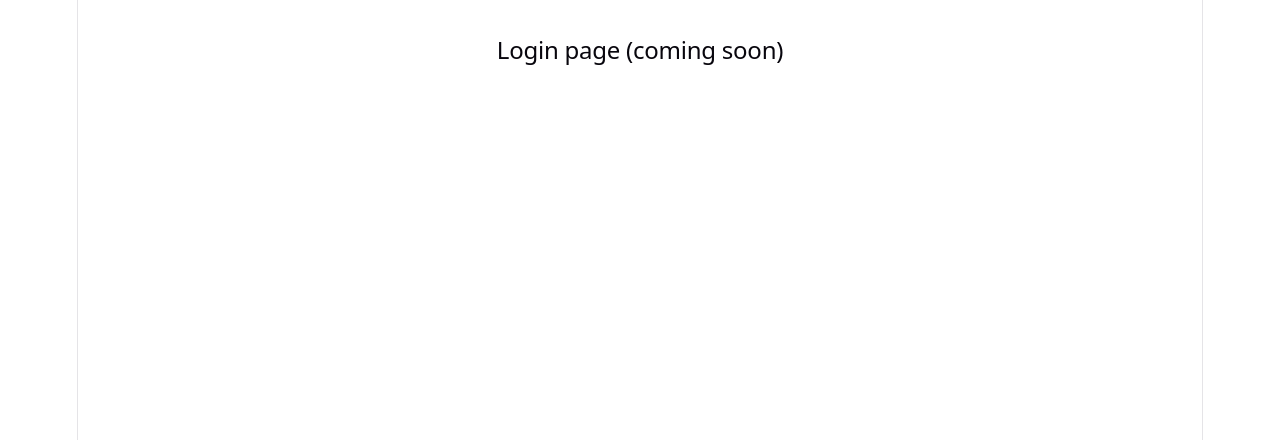
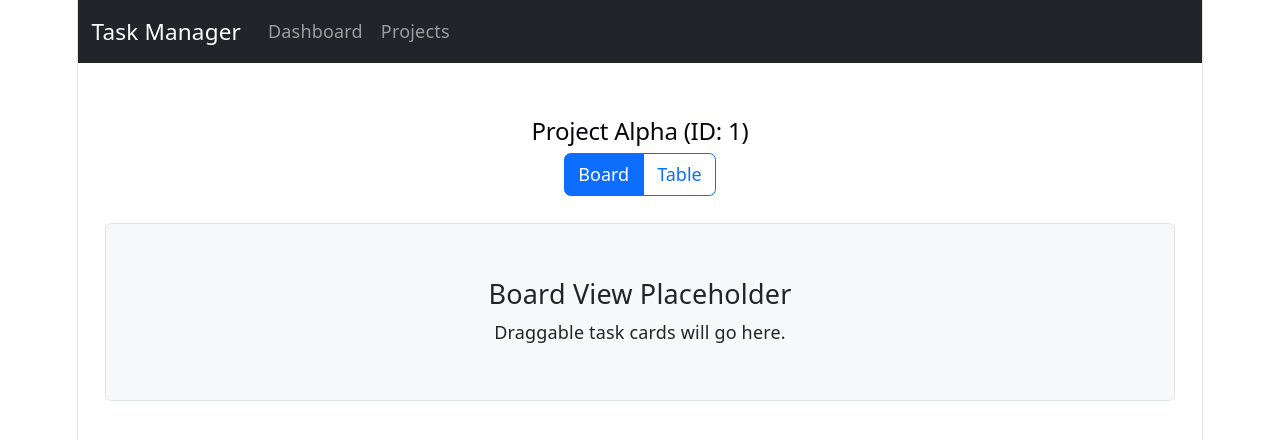
Before and after one commit to harshaayiniekathirgamanathan/Task-Management-Web-Project, a React (Vite) app in the folder client/: page /projects/1 in a window 1280 px wide. Before the commit this address led to /login. Shown: the top 440 px of the page. Built offline with nearby package versions, Linux system fonts and the light colour scheme; no server answers.

Commit message:
feat: add project detail page with board/table toggle

```diff
--- a/client/src/AppRoutes.jsx
+++ b/client/src/AppRoutes.jsx
@@ -2,6 +2,8 @@ import { Routes, Route } from 'react-router-dom';
 import Layout from './components/Layout';
 import ProtectedRoute from './components/ProtectedRoute';
 import DashboardPage from './pages/DashboardPage';
+import ProjectDetailPage from './pages/ProjectDetailPage';
+
 
 function Placeholder({ name }) {
   return <h2 style={{ padding: '2rem' }}>{name} page (coming soon)</h2>;
@@ -17,6 +19,7 @@ export default function AppRoutes() {
       <Route element={<Layout />}>
         <Route path="/" element={<ProtectedRoute><DashboardPage /></ProtectedRoute>} />
         <Route path="/projects" element={<ProtectedRoute><Placeholder name="Projects" /></ProtectedRoute>} />
+        <Route path="/projects/:id" element={<ProjectDetailPage />} />
         <Route path="/projects/:id" element={<ProtectedRoute><Placeholder name="Project detail" /></ProtectedRoute>} />
         <Route path="/change-password" element={<ProtectedRoute><Placeholder name="Change password" /></ProtectedRoute>} />
 
--- /dev/null
+++ b/client/src/pages/ProjectDetailPage.jsx
@@ -0,0 +1,53 @@
+import React, { useState } from 'react';
+import { useParams } from 'react-router-dom';
+import { Container, ButtonGroup, Button } from 'react-bootstrap';
+
+const ProjectDetailPage = () => {
+    // Read the project ID from the URL (e.g., /projects/123 -> id is 123)
+    const { id } = useParams();
+
+    // State to track the current view: 'board' or 'table'
+    const [view, setView] = useState('board');
+
+    return (
+        <Container className="mt-4">
+            {/* Fake title with the ID from the URL */}
+            <h2>Project Alpha (ID: {id})</h2>
+
+            {/* Button group to toggle between Board and Table views */}
+            <div className="mb-4">
+                <ButtonGroup>
+                    <Button
+                        variant={view === 'board' ? 'primary' : 'outline-primary'}
+                        onClick={() => setView('board')}
+                    >
+                        Board
+                    </Button>
+                    <Button
+                        variant={view === 'table' ? 'primary' : 'outline-primary'}
+                        onClick={() => setView('table')}
+                    >
+                        Table
+                    </Button>
+                </ButtonGroup>
+            </div>
+
+            {/* Placeholders for the actual views */}
+            <div>
+                {view === 'board' ? (
+                    <div className="p-5 border rounded bg-light text-center">
+                        <h4>Board View Placeholder</h4>
+                        <p>Draggable task cards will go here.</p>
+                    </div>
+                ) : (
+                    <div className="p-5 border rounded bg-light text-center">
+                        <h4>Table View Placeholder</h4>
+                        <p>List of tasks will go here.</p>
+                    </div>
+                )}
+            </div>
+        </Container>
+    );
+};
+
+export default ProjectDetailPage;
```
